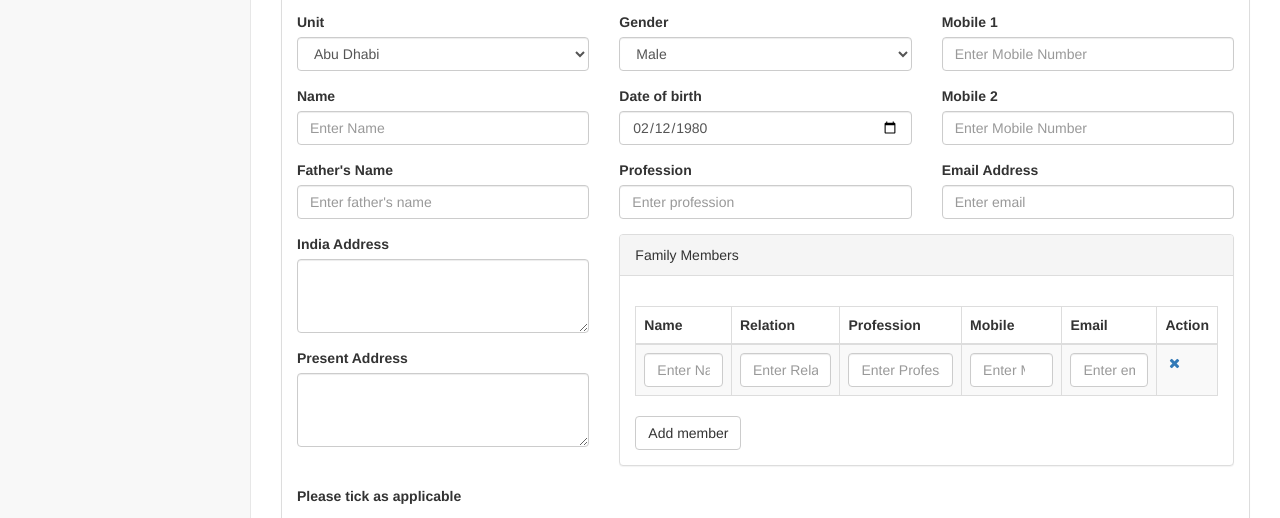
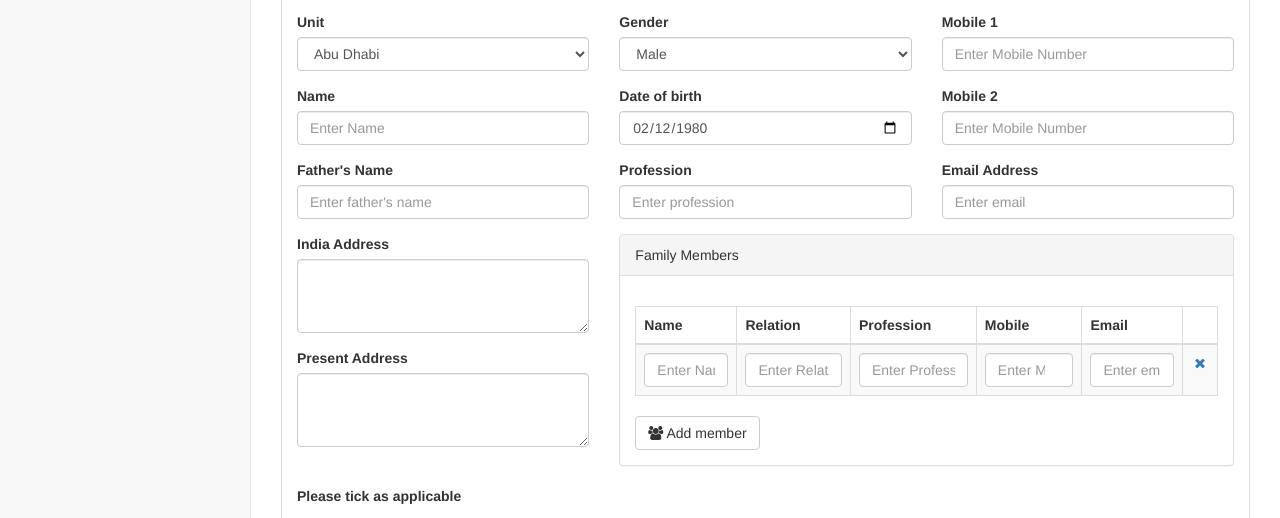
Before and after one commit to AlReem/wisdomuae, a website: page pages/forms.html in a window 1280 px wide. Shown: the part 206-724 px from the top of the page. Drawn offline with Linux system fonts and the light colour scheme.

Commit message:
Table with dynamic rows

```diff
--- a/pages/forms.html
+++ b/pages/forms.html
@@ -163,7 +163,7 @@
                                                         <th>Profession</th>
                                                         <th>Mobile</th>
                                                         <th>Email</th>
-                                                        <th>Action</th>
+                                                        <th></th>
                                                     </tr>
                                                 </thead>
                                                 <tbody>
@@ -192,7 +192,7 @@
                                           </form>
                                         </div>
                                         <!-- /.table-responsive -->
-                                        <button id="add-family-member" type="button" class="btn btn-default">Add member</button>
+                                        <button id="add-family-member" type="button" class="btn btn-default"><i class="fa fa-users"></i> Add member</button>
                                     </div>
                                     <!-- /.panel-body -->
                                 </div>
```
